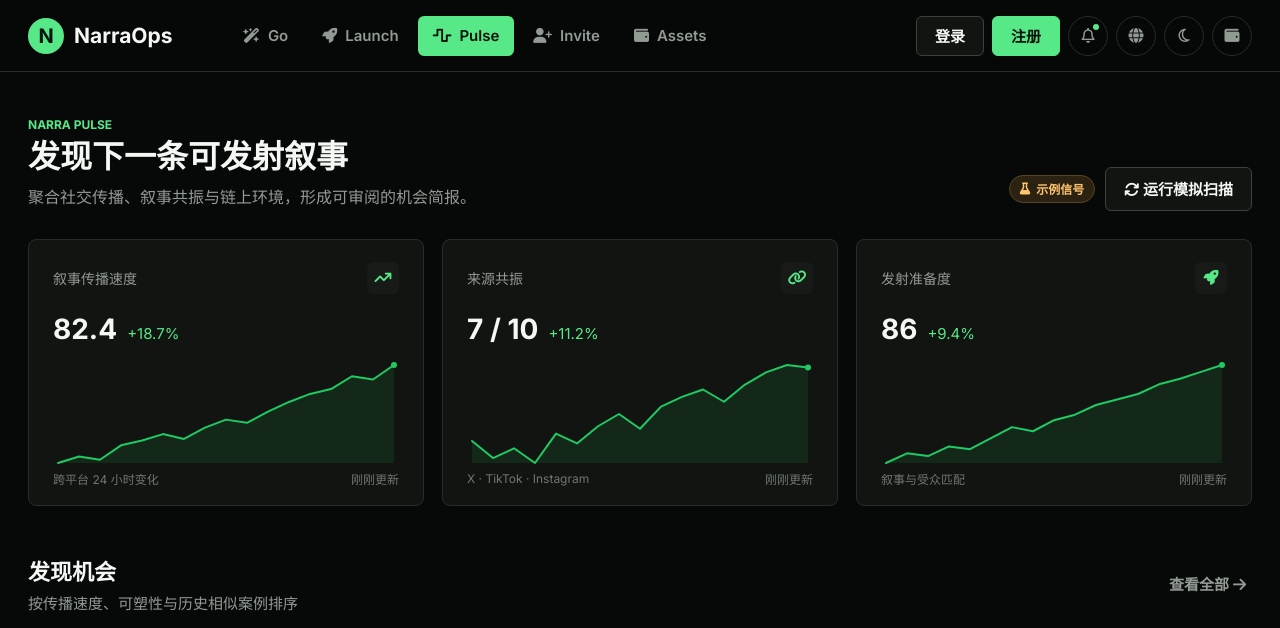
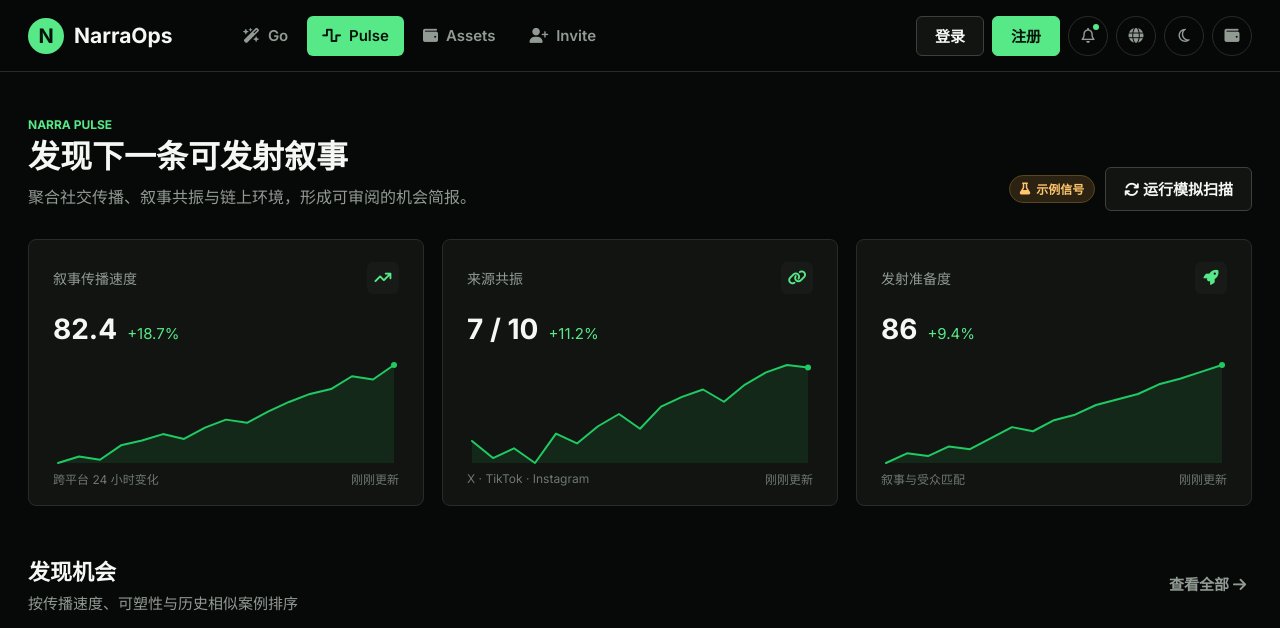
Before and after one commit to yuriswj12-bit/NarraOps, a website: page app.html in a window 1280 px wide. Shown: the top 628 px of the page. Drawn offline with Linux system fonts and the light colour scheme.

Commit message:
Remove Launch from primary navigation

```diff
--- a/app.html
+++ b/app.html
@@ -4,7 +4,7 @@
     <meta charset="UTF-8" />
     <meta name="viewport" content="width=device-width, initial-scale=1.0" />
     <meta name="color-scheme" content="dark" />
-    <title>NarraOps | Agentic Meme Launch OS</title>
+    <title>NarraOps | Narrative Discovery Workspace</title>
     <link rel="preconnect" href="https://fonts.googleapis.com" />
     <link rel="preconnect" href="https://fonts.gstatic.com" crossorigin />
     <link href="https://fonts.googleapis.com/css2?family=Inter:wght@400;500;600;700&amp;family=Noto+Sans+SC:wght@400;500;600;700&amp;display=swap" rel="stylesheet" />
@@ -24,21 +24,17 @@
             <i class="fa-solid fa-wand-magic-sparkles" aria-hidden="true"></i>
             <span>Go</span>
           </button>
-          <button class="nav-link" type="button" data-view="launch">
-            <i class="fa-solid fa-rocket" aria-hidden="true"></i>
-            <span>Launch</span>
-          </button>
           <button class="nav-link active" type="button" data-view="pulse">
             <i class="fa-solid fa-wave-square" aria-hidden="true"></i>
             <span>Pulse</span>
           </button>
+          <button class="nav-link" type="button" data-view="assets">
+            <i class="fa-solid fa-wallet" aria-hidden="true"></i>
+            <span>Assets</span>
+          </button>
           <button class="nav-link" type="button" data-view="invite">
             <i class="fa-solid fa-user-plus" aria-hidden="true"></i>
             <span>Invite</span>
-          </button>
-          <button class="nav-link" type="button" data-view="assets">
-            <i class="fa-solid fa-wallet" aria-hidden="true"></i>
-            <span>Assets</span>
           </button>
         </nav>
 
```
